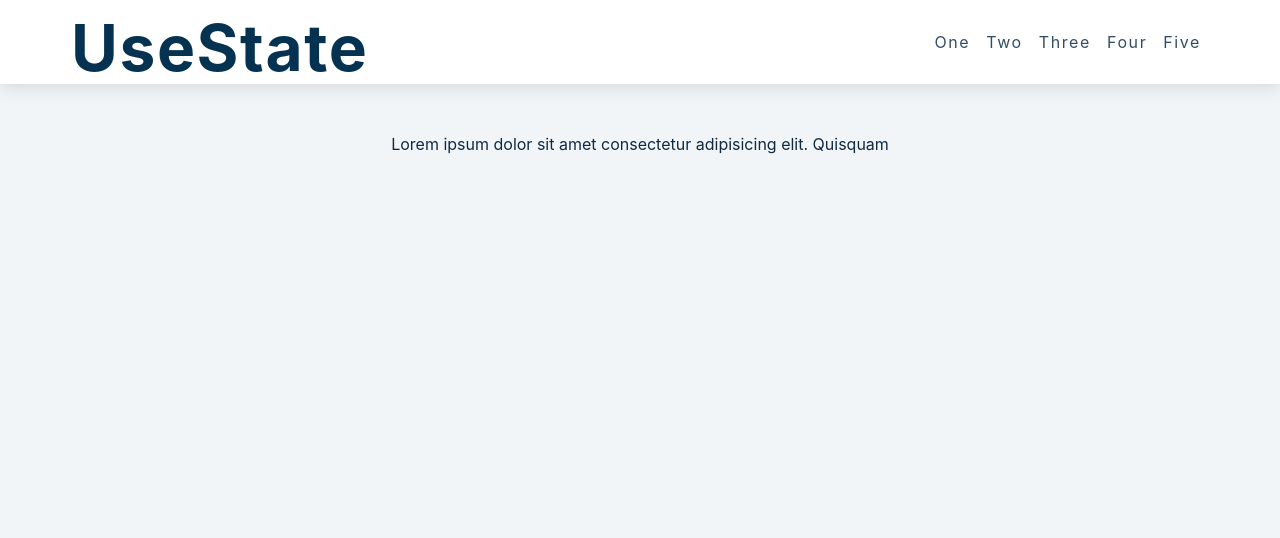
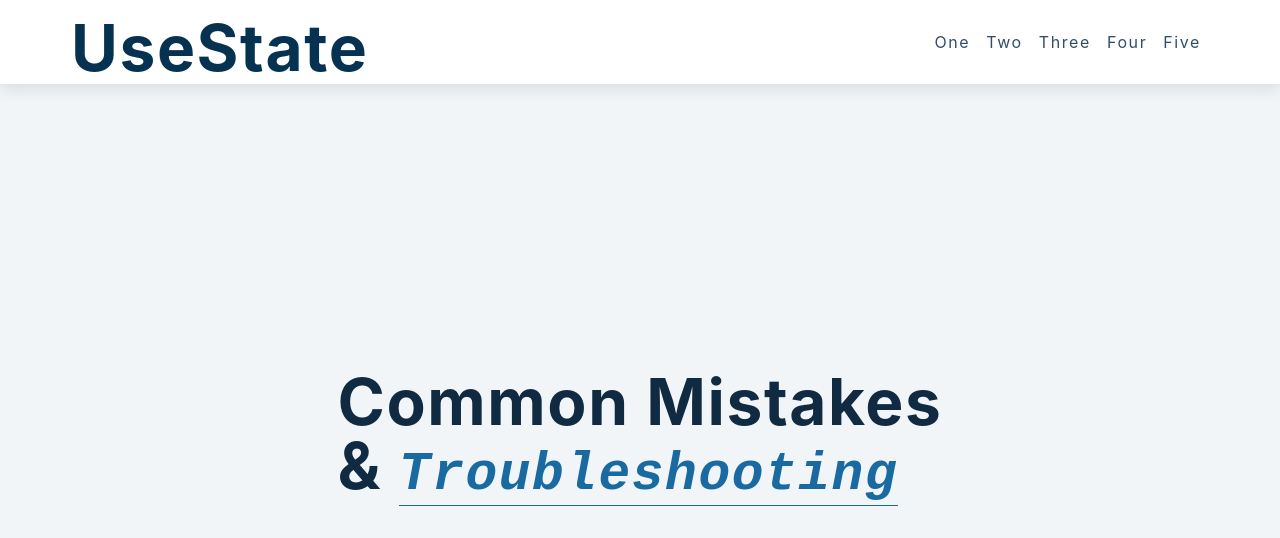
Before and after one commit to React-HTX/mini-hacks, a React (Create React App) app in the folder challenges/: page / in a window 1280 px wide. Shown: the top 538 px of the page. Built offline with nearby package versions, Linux system fonts and the light colour scheme.

Commit message:
Adds Home title and styling

```diff
--- a/challenges/src/components/Home.jsx
+++ b/challenges/src/components/Home.jsx
@@ -2,9 +2,14 @@ import React from 'react';
 
 const Home = () => {
   return (
-    <div className="section">
-      Lorem ipsum dolor sit amet consectetur adipisicing elit. Quisquam
-    </div>
+    <main>
+      <div className="home-center">
+        <h1>
+          Common Mistakes
+          <br />& <span>Troubleshooting</span>
+        </h1>
+      </div>
+    </main>
   );
 };
 
--- a/challenges/src/index.css
+++ b/challenges/src/index.css
@@ -204,9 +204,6 @@ nav {
   color: var(--clr-primary-5);
   padding-left: 1.5rem;
 }
-.social-icons {
-  display: none;
-}
 .links-container {
   height: 0;
   overflow: hidden;
@@ -244,6 +241,31 @@ nav {
     padding: 0;
     background: transparent;
   }
+}
+
+/*
+===============
+Home Page
+===============
+*/
+
+.home-center {
+  display: flex;
+  flex-direction: column;
+  justify-content: center;
+  align-items: center;
+  height: 90vh;
+}
+.home-center h1 {
+  line-height: 4rem;
+}
+
+.home-center h1 span {
+  font-family: 'inconsolata', monospace;
+  font-size: 3.3rem;
+  font-style: italic;
+  color: var(--clr-primary-3);
+  border-bottom: 1px solid var(--clr-primary-3);
 }
 
 /*
```
